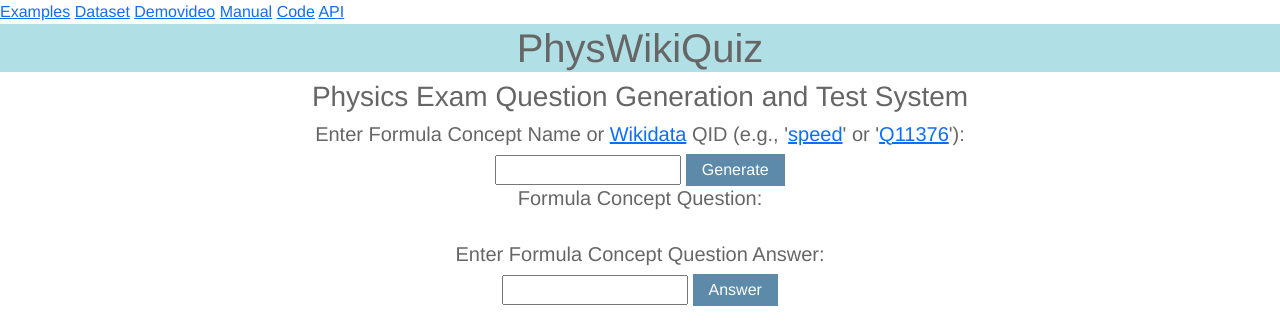
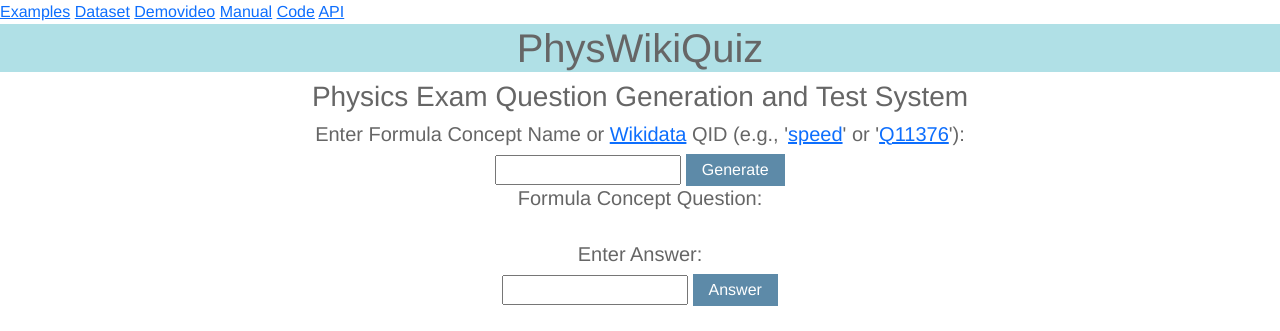
Before and after one commit to gipplab/PhysWikiQuiz, a Flask app: page / in a window 1280 px wide. Shown: the top 331 px of the page. Run offline with Flask 2, Linux system fonts and the light colour scheme; some libraries are stand-ins or nearby versions.

Commit message:
Simplify user interface

```diff
--- a/templates/my-form.html
+++ b/templates/my-form.html
@@ -56,7 +56,7 @@
     <label name="question">{{ question }}</label>
     </form>
 
-    <h5>Enter Formula Concept Question Answer:</h5>
+    <h5>Enter Answer:</h5>
 
     <form method="POST">
     <input name="answer" value="{{ answer }}">
--- a/templates/select.html
+++ b/templates/select.html
@@ -58,7 +58,7 @@
     <label name="question">{{ question }}</label>
     </form>
 
-    <h5>Enter Formula Concept Question Answer:</h5>
+    <h5>Enter Answer:</h5>
 
     <form method="POST">
     <input name="answer" value="{{ answer }}">
--- a/templates/student.html
+++ b/templates/student.html
@@ -51,7 +51,7 @@
     <label name="question">{{ question }}</label>
     </form>
 
-    <h5>Enter Formula Concept Question Answer:</h5>
+    <h5>Enter Answer:</h5>
 
     <form method="POST">
     <input name="answer" value="{{ answer }}">
```
